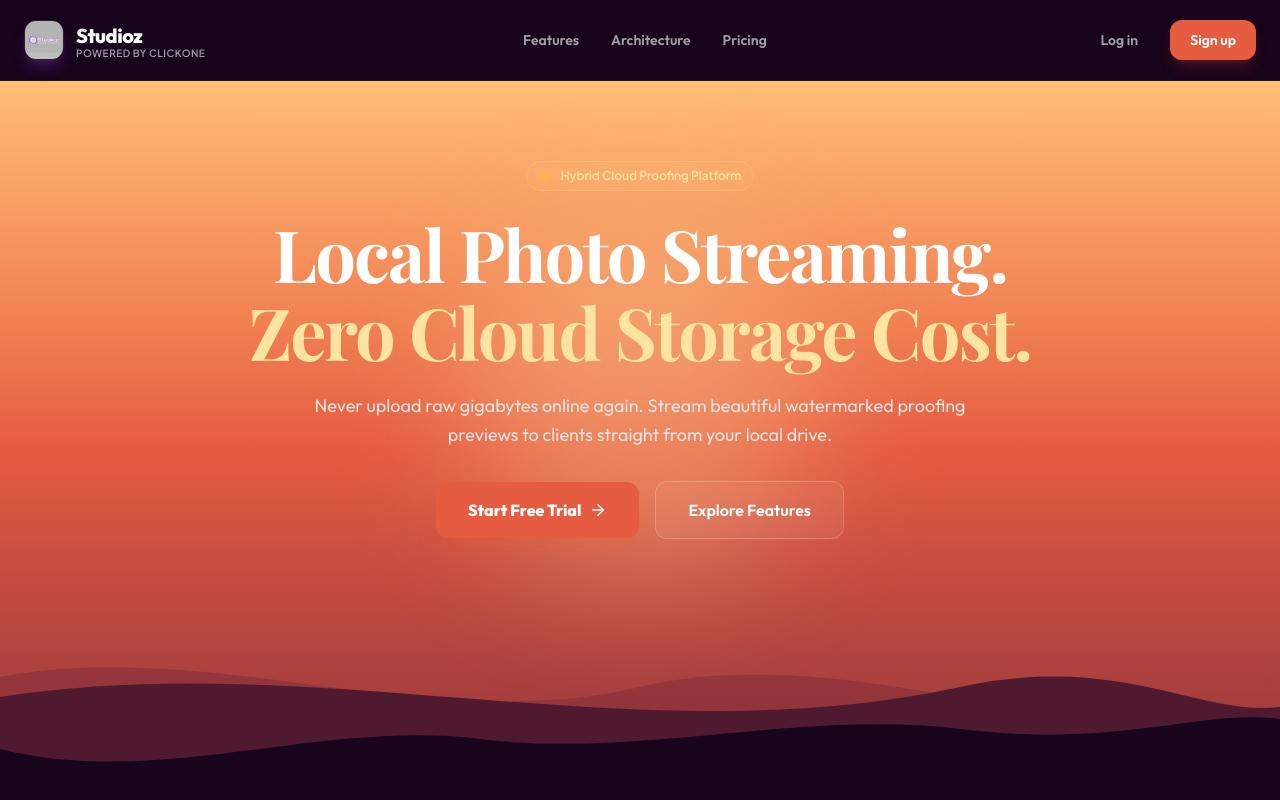
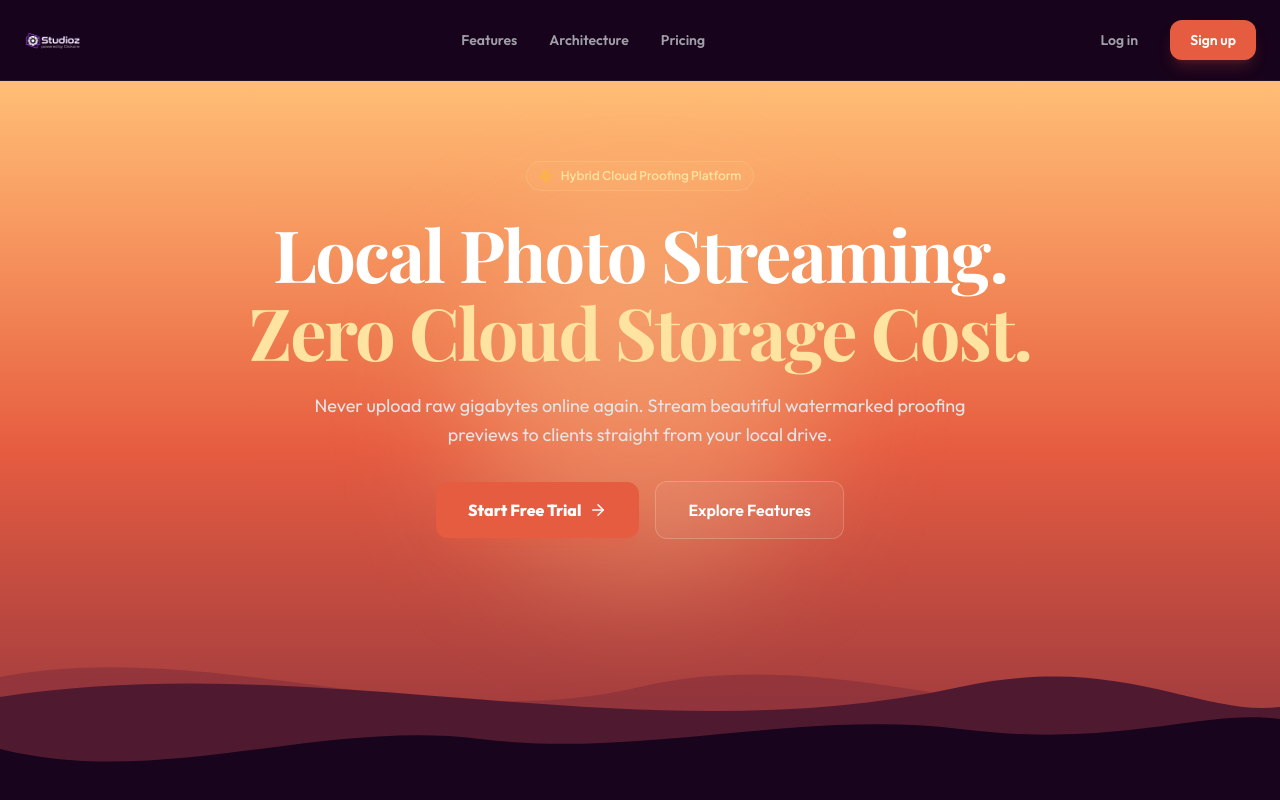
Before and after one commit to Adhavan-026/photo-select, a Next.js app in the folder apps/cloud-frontend/: page / in a window 1280 px wide. Shown: the top 800 px of the page. Built offline with nearby package versions, Linux system fonts and the light colour scheme; a web font is replaced by a local one.

Commit message:
style: update navbar to use full logo image without text

```diff
--- a/apps/cloud-frontend/src/app/page.tsx
+++ b/apps/cloud-frontend/src/app/page.tsx
@@ -101,18 +101,8 @@ export default function LandingPage() {
       {/* Navigation Header */}
       <header className="sticky top-0 z-50 w-full border-b border-white/5 bg-[#18041c]/80 backdrop-blur-md">
         <div className="container mx-auto px-6 h-20 flex items-center justify-between">
-          <Link href="/" className="flex items-center gap-3">
-            <div className="h-10 w-10 rounded-xl overflow-hidden flex items-center justify-center shadow-lg shadow-[#a855f7]/25 border border-white/10">
-              <img src="/studioz-logo.jpg" alt="Studioz Logo" className="h-full w-full object-cover" />
-            </div>
-            <div className="flex flex-col">
-              <span className="text-xl font-bold tracking-tight text-white font-sans-custom leading-tight">
-                Studioz
-              </span>
-              <span className="text-[10px] text-zinc-400 font-semibold tracking-wider uppercase leading-none">
-                powered by Clickone
-              </span>
-            </div>
+          <Link href="/" className="flex items-center">
+            <img src="/studioz-full-logo.png" alt="Studioz Logo" className="h-12 w-auto object-contain" />
           </Link>
 
           <nav className="hidden md:flex items-center gap-8 text-sm font-semibold text-zinc-400 font-sans-custom">
```
Also changed, not shown: apps/cloud-frontend/public/studioz-full-logo.png (added).
